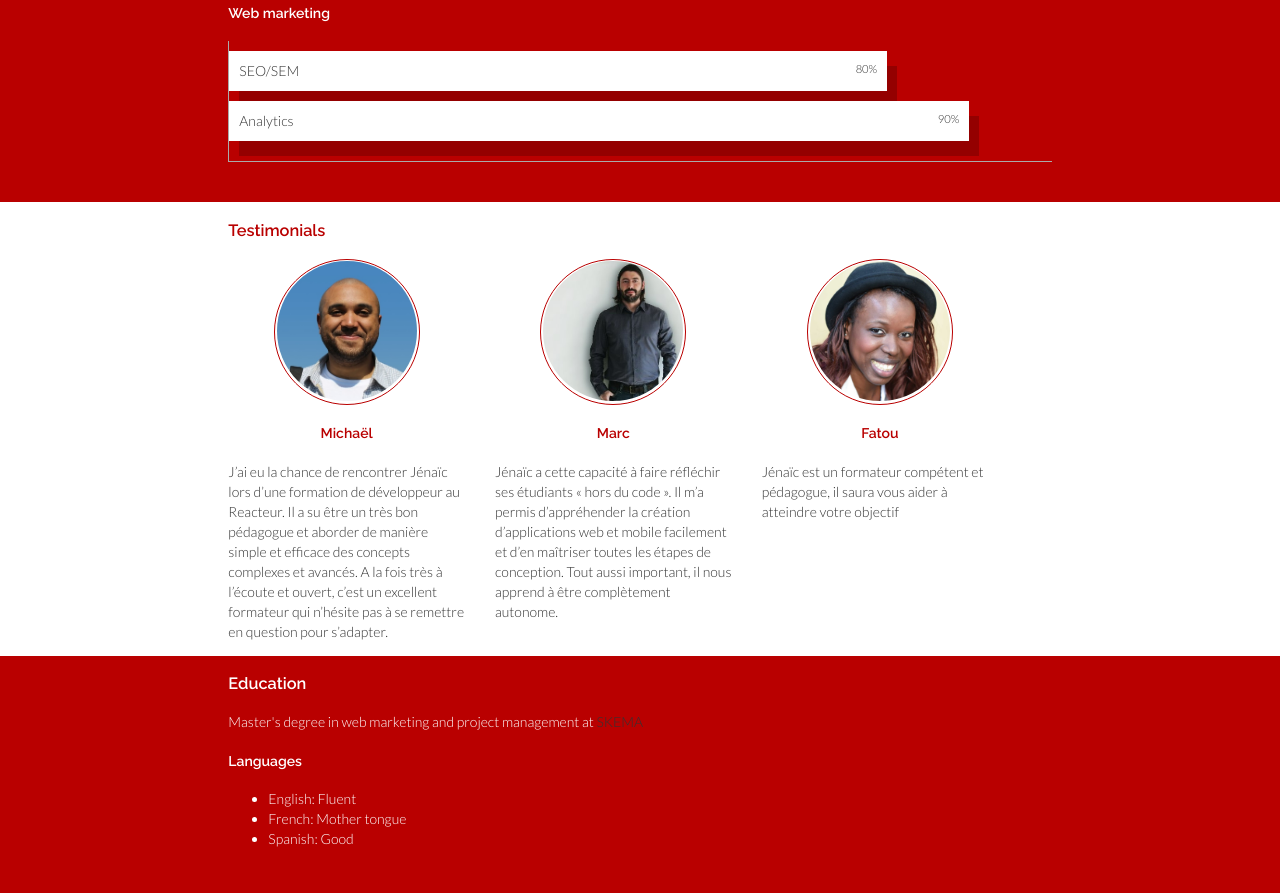
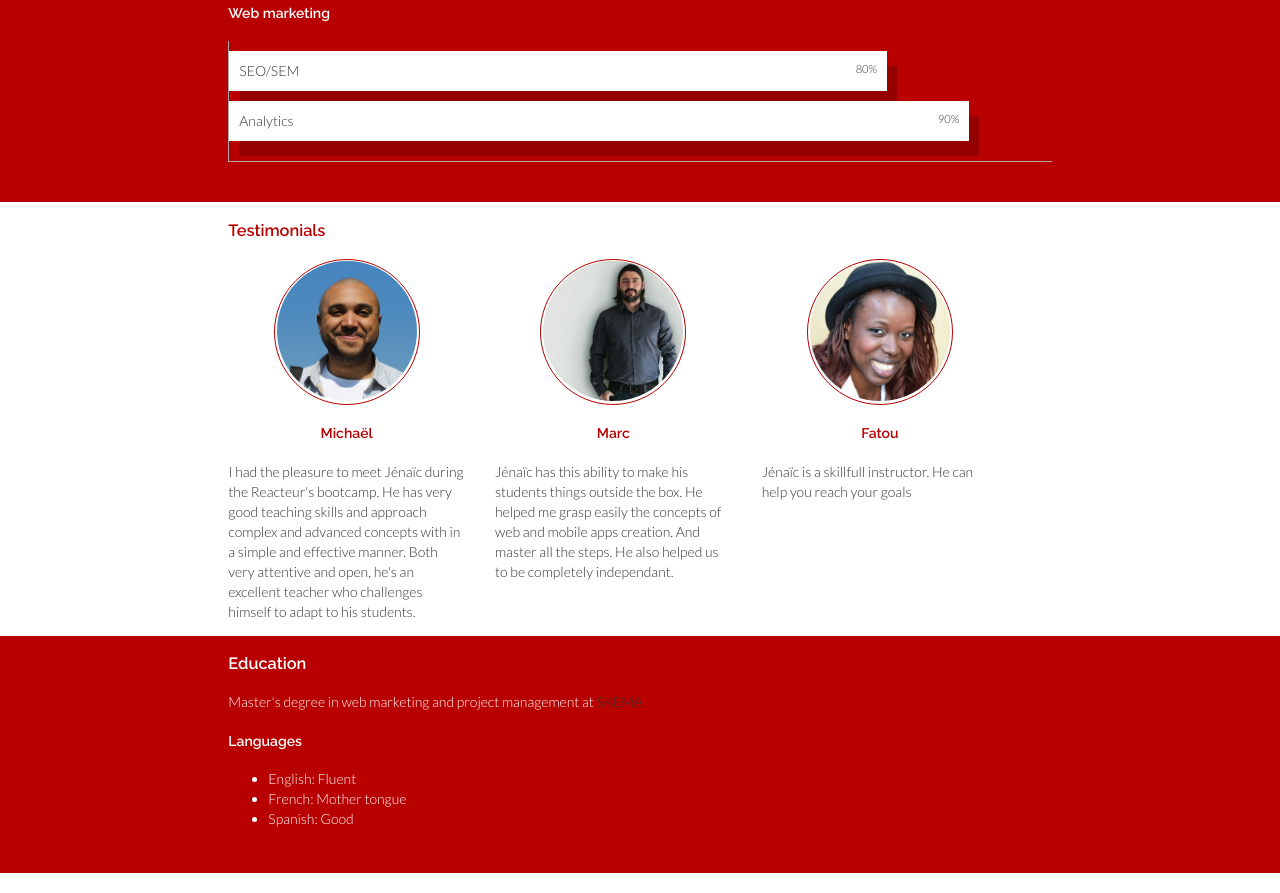
Before and after one commit to kadiks/cv_jenaiccambre, a plain HTML site: page index.html in a window 1280 px wide. Shown: the part 2946-3839 px from the top of the page. Drawn offline with Linux system fonts and the light colour scheme.

Commit message:
translate testimonials to english

```diff
--- a/index.html
+++ b/index.html
@@ -215,9 +215,12 @@
               </div>
               <div class="caption">
                 <h4>Michaël</h4>
-                <p>J’ai eu la chance de rencontrer Jénaïc lors d’une formation de développeur au Reacteur. Il a su être un très
+                <p>I had the pleasure to meet Jénaïc during the Reacteur's bootcamp. He has very good teaching skills and approach
+                  complex and advanced concepts with in a simple and effective manner. Both very attentive and open, he's
+                  an excellent teacher who challenges himself to adapt to his students.</p>
+                <!--<p>J’ai eu la chance de rencontrer Jénaïc lors d’une formation de développeur au Reacteur. Il a su être un très
                   bon pédagogue et aborder de manière simple et efficace des concepts complexes et avancés. A la fois très
-                  à l’écoute et ouvert, c’est un excellent formateur qui n’hésite pas à se remettre en question pour s’adapter.</p>
+                  à l’écoute et ouvert, c’est un excellent formateur qui n’hésite pas à se remettre en question pour s’adapter.</p>-->
               </div>
             </div>
           </div>
@@ -229,9 +232,11 @@
               </div>
               <div class="caption">
                 <h4>Marc</h4>
-                <p>Jénaïc a cette capacité à faire réfléchir ses étudiants « hors du code ». Il m’a permis d’appréhender la
+                <p>Jénaïc has this ability to make his students things outside the box. He helped me grasp easily the concepts
+                  of web and mobile apps creation. And master all the steps. He also helped us to be completely independant.</p>
+                <!--<p>Jénaïc a cette capacité à faire réfléchir ses étudiants « hors du code ». Il m’a permis d’appréhender la
                   création d’applications web et mobile facilement et d’en maîtriser toutes les étapes de conception. Tout
-                  aussi important, il nous apprend à être complètement autonome.</p>
+                  aussi important, il nous apprend à être complètement autonome.</p>-->
               </div>
             </div>
           </div>
@@ -243,7 +248,8 @@
               </div>
               <div class="caption">
                 <h4>Fatou</h4>
-                <p>Jénaïc est un formateur compétent et pédagogue, il saura vous aider à atteindre votre objectif</p>
+                <p>Jénaïc is a skillfull instructor. He can help you reach your goals</p>
+                <!--<p>Jénaïc est un formateur compétent et pédagogue, il saura vous aider à atteindre votre objectif</p>-->
               </div>
             </div>
           </div>
@@ -272,18 +278,18 @@
     <!-- /.part-education -->
   </div>
   <!-- /.container-fluid -->
-  <!--
   <script>
-    (function(i,s,o,g,r,a,m){i['GoogleAnalyticsObject']=r;i[r]=i[r]||function(){
-    (i[r].q=i[r].q||[]).push(arguments)},i[r].l=1*new Date();a=s.createElement(o),
-    m=s.getElementsByTagName(o)[0];a.async=1;a.src=g;m.parentNode.insertBefore(a,m)
-    })(window,document,'script','https://www.google-analytics.com/analytics.js','ga');
+    (function (i, s, o, g, r, a, m) {
+    i['GoogleAnalyticsObject'] = r; i[r] = i[r] || function () {
+      (i[r].q = i[r].q || []).push(arguments)
+}, i[r].l = 1 * new Date(); a = s.createElement(o),
+      m = s.getElementsByTagName(o)[0]; a.async = 1; a.src = g; m.parentNode.insertBefore(a, m)
+    })(window, document, 'script', 'https://www.google-analytics.com/analytics.js', 'ga');
 
     ga('create', 'UA-12326200-2', 'auto');
     ga('send', 'pageview');
 
   </script>
--->
 </body>
 
 </html>
```
